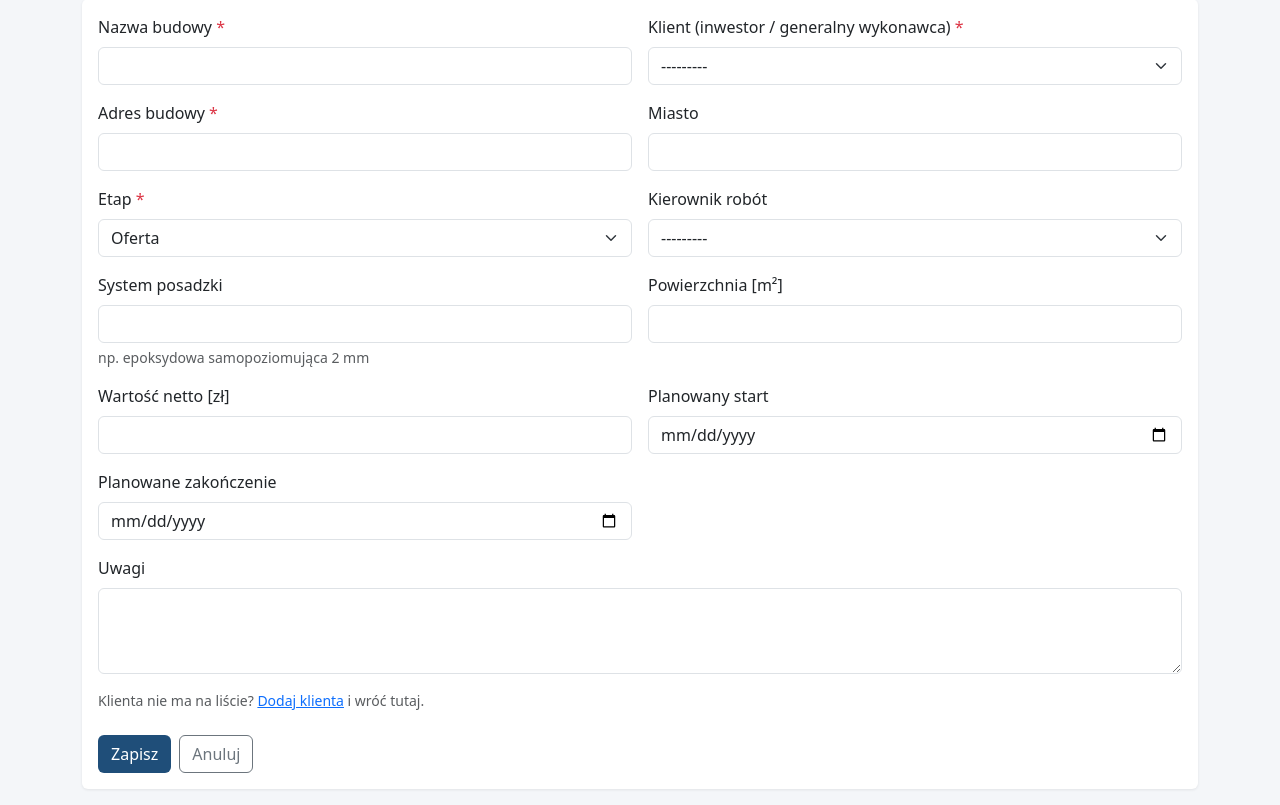
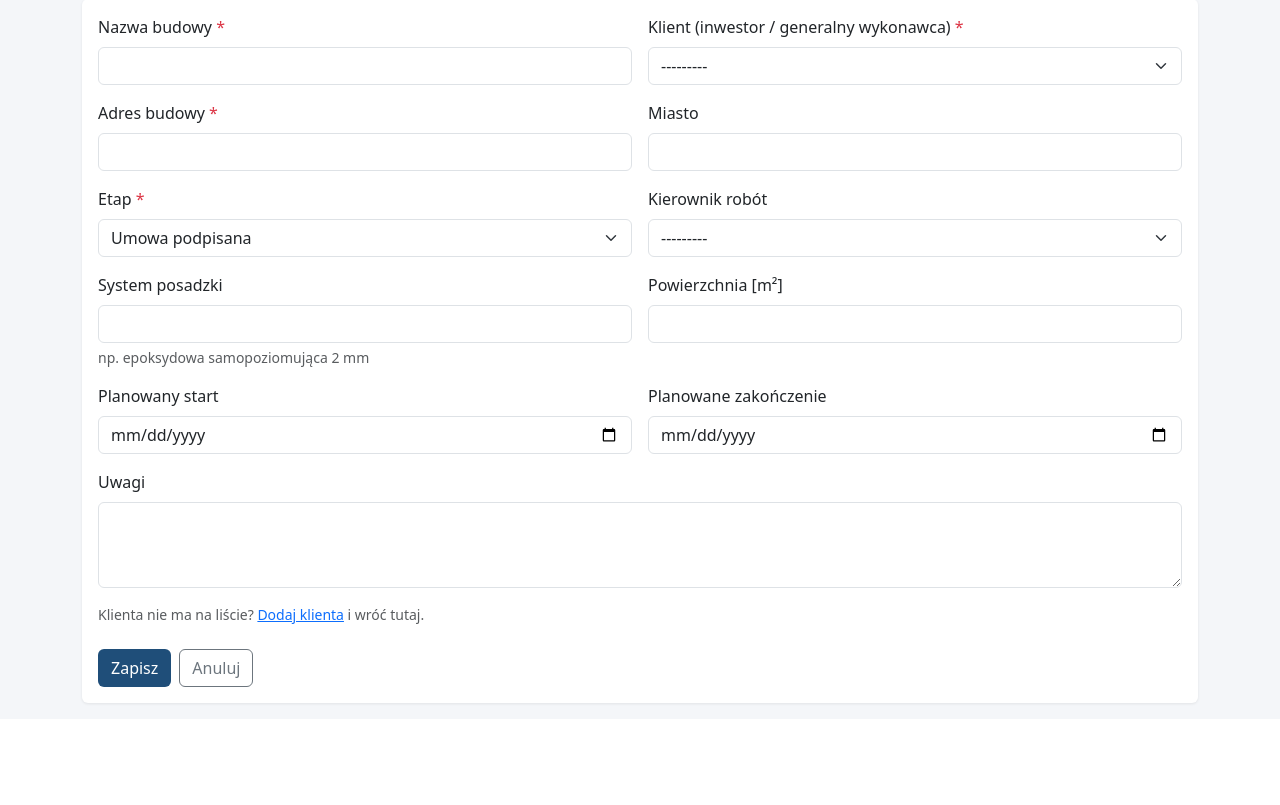
Before and after one commit to monikahajda1/claude1, a Django app: page /budowy/nowa/ in a window 1280 px wide. Shown: the part 115-920 px from the top of the page. After the commit the page ends 821 px from the top, so only its background shows below. Run offline with Django 5.2, Linux system fonts and the light colour scheme; the visitor is signed in with stand-in values (Sample User, id 1); data comes from the database, SQL or seed files in the repository; data that the repository does not hold is empty; parts of the project's set-up code (start-up, migrations or seed data) failed here and were passed over; some libraries are stand-ins or nearby versions.

Commit message:
Budowy: usunięty etap „Oferta” (oferty są osobną kartoteką), migracja istniejących danych
Co-Authored-By: Claude Opus 5.5 <noreply@anthropic.com>
Claude-Session: https://claude.ai/code/session_01E6dX5C1g3ouULEKNcGc97i

```diff
--- a/apps/budowy/forms.py
+++ b/apps/budowy/forms.py
@@ -12,7 +12,7 @@ class BudowaForm(BootstrapMixin, forms.ModelForm):
         model = Budowa
         fields = [
             "nazwa", "klient", "adres", "miasto", "etap", "kierownik", "system_posadzki",
-            "powierzchnia_m2", "wartosc_netto", "data_rozpoczecia", "data_zakonczenia", "uwagi",
+            "powierzchnia_m2", "data_rozpoczecia", "data_zakonczenia", "uwagi",
         ]
         widgets = {
             "data_rozpoczecia": PoleDaty(),
--- a/apps/budowy/models.py
+++ b/apps/budowy/models.py
@@ -28,9 +28,8 @@ class Klient(models.Model):
 
 
 class Etap(models.TextChoices):
-    """Etapy budowy – kolejność ma znaczenie (od oferty do zakończenia)."""
+    """Etapy budowy – kolejność ma znaczenie. Oferty są osobną kartoteką (moduł Oferty)."""
 
-    OFERTA = "oferta", "Oferta"
     UMOWA = "umowa", "Umowa podpisana"
     PRZYGOTOWANIE = "przygotowanie", "Przygotowanie (BHP, wejście na budowę)"
     REALIZACJA = "realizacja", "W realizacji"
@@ -44,7 +43,6 @@ class Etap(models.TextChoices):
 ETAPY_AKTYWNE = [Etap.UMOWA, Etap.PRZYGOTOWANIE, Etap.REALIZACJA, Etap.ROZLICZENIE]
 
 KOLOR_ETAPU = {
-    Etap.OFERTA: "secondary",
     Etap.UMOWA: "info",
     Etap.PRZYGOTOWANIE: "warning",
     Etap.REALIZACJA: "primary",
@@ -61,7 +59,7 @@ class Budowa(models.Model):
     klient = models.ForeignKey(Klient, verbose_name="klient (inwestor / generalny wykonawca)", on_delete=models.PROTECT, related_name="budowy")
     adres = models.CharField("adres budowy", max_length=300)
     miasto = models.CharField("miasto", max_length=100, blank=True)
-    etap = models.CharField("etap", max_length=20, choices=Etap.choices, default=Etap.OFERTA)
+    etap = models.CharField("etap", max_length=20, choices=Etap.choices, default=Etap.UMOWA)
     kierownik = models.ForeignKey(
         settings.AUTH_USER_MODEL,
         verbose_name="kierownik robót",
--- a/apps/budowy/views.py
+++ b/apps/budowy/views.py
@@ -12,7 +12,6 @@ from .models import ETAPY_AKTYWNE, Budowa, Etap, Klient
 WIDOKI_LISTY = {
     "w-toku": ("W toku", ~Q(etap__in=[Etap.ZAKONCZONA])),
     "aktywne": ("Na budowie", Q(etap__in=ETAPY_AKTYWNE)),
-    "oferty": ("Oferty", Q(etap=Etap.OFERTA)),
     "zakonczone": ("Zakończone", Q(etap=Etap.ZAKONCZONA)),
     "wszystkie": ("Wszystkie", Q()),
 }
@@ -80,6 +79,19 @@ class BudowaDetailView(ModulMixin, DetailView):
                 problemy.setdefault((a.rodzaj, a.obiekt.pk), []).append(a)
             ctx["pracownicy"] = [(p, problemy.get(("pracownik", p.pk), [])) for p in b.pracownicy.all()]
             ctx["sprzet"] = [(s, problemy.get(("sprzet", s.pk), [])) for s in b.sprzet.all()]
+        if u.moze_widziec(user, "umowy"):
+            from apps.umowy.models import Umowa
+            from apps.umowy.operacje import suma_zakresu
+
+            ctx["widzi_umowe"] = True
+            ctx["edytuje_umowe"] = u.moze_edytowac(user, "umowy")
+            ctx["umowa"] = Umowa.objects.filter(budowa=b).prefetch_related("aneksy").first()
+            ctx["zakres"] = list(b.zakres.all())
+            ctx["suma_zakresu"] = suma_zakresu(b)
+            if ctx["umowa"]:
+                ctx["roznica_zakresu"] = ctx["umowa"].wartosc_aktualna - ctx["suma_zakresu"]
+            if u.moze_widziec(user, "oferty"):
+                ctx["oferty"] = b.oferty.all()
         ctx["historia"] = b.history.select_related("history_user")[:10]
         return ctx
 
--- a/templates/pulpit/co_dzis.html
+++ b/templates/pulpit/co_dzis.html
@@ -14,8 +14,6 @@
   {% if widzi.budowy %}
   <div class="col-6 col-lg-3"><a class="card kafelek" href="{% url 'budowy:lista' %}?widok=aktywne"><div class="card-body">
     <div class="liczba text-primary">{{ liczba_aktywnych }}</div><div class="text-muted">budów w toku</div></div></a></div>
-  <div class="col-6 col-lg-3"><a class="card kafelek" href="{% url 'budowy:lista' %}?widok=oferty"><div class="card-body">
-    <div class="liczba text-secondary">{{ liczba_ofert }}</div><div class="text-muted">ofert / potencjalnych budów</div></div></a></div>
   {% endif %}
   {% if widzi.bhp %}
   <div class="col-6 col-lg-3"><a class="card kafelek" href="#pilne"><div class="card-body">
```
Also changed, not shown: apps/core/management/commands/dane_testowe.py (+8 -4 lines), apps/pulpit/views.py (+5 -3 lines), apps/budowy/migrations/0003_usun_etap_oferta.py (added).
